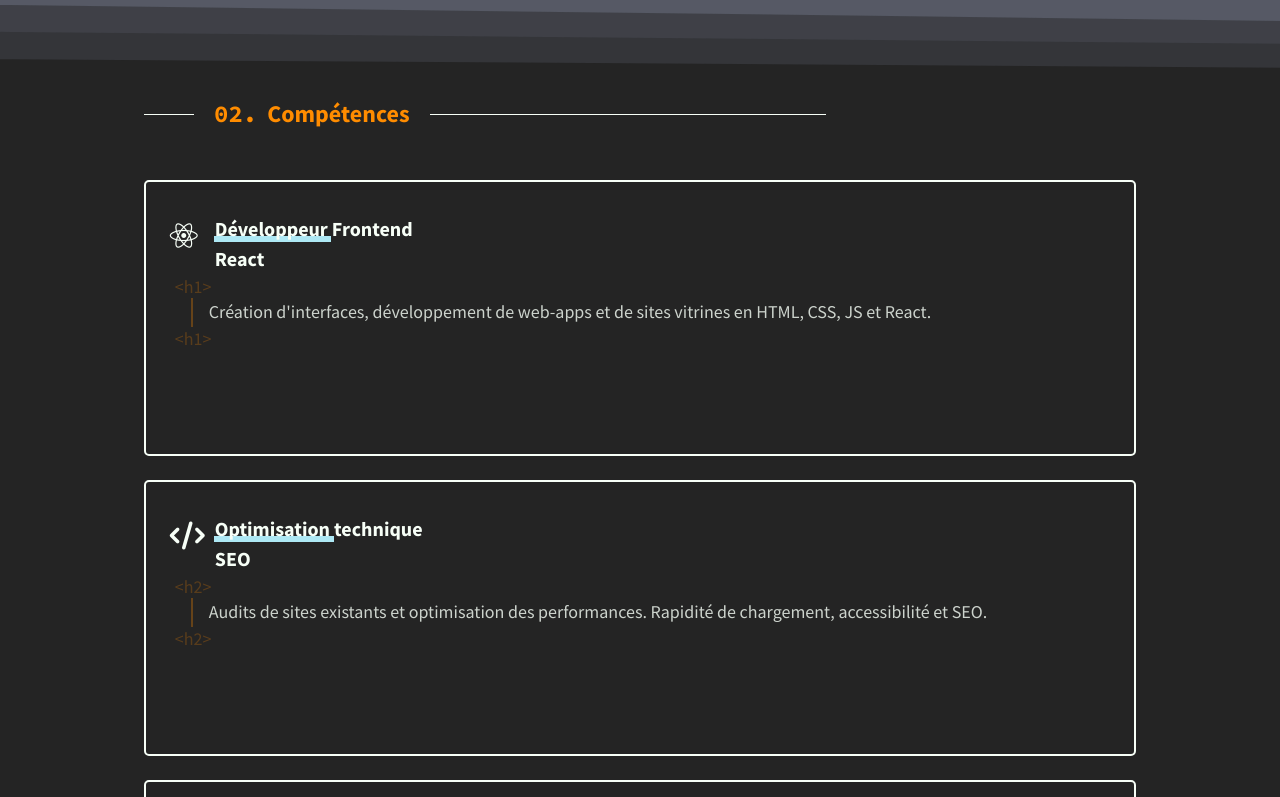
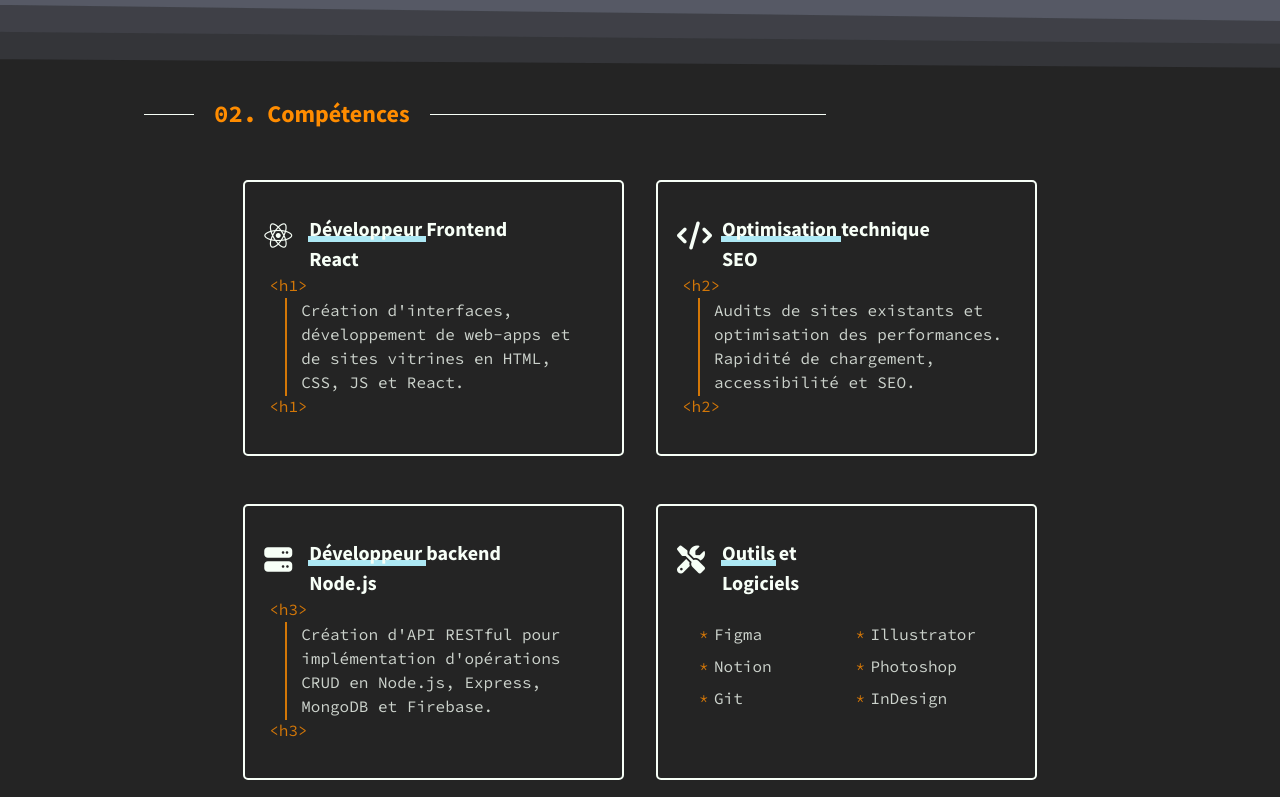
Before and after one commit to BuckyBuck135/Portfolio, a React (Vite) app: page / in a window 1280 px wide. Shown: the part 2000-2797 px from the top of the page. Built offline with nearby package versions, Linux system fonts and the light colour scheme.

Commit message:
adding tools card

```diff
--- a/src/Components/Skills/Skills.css
+++ b/src/Components/Skills/Skills.css
@@ -40,11 +40,12 @@
 }
 
 .skills--card {
+    overflow: hidden;
     min-height: 200px;
     border: 2px solid var(--white);
     border-radius: var(--border-radius);
     position: relative;
-    padding: 2em 1.8em 2.5em 1.8em;
+    padding: 2em 1.5em 2.5em 1.5em;
 }
 
 .skills--icon {
@@ -73,7 +74,6 @@
     width: 104%;
     left: -1%;
     background: var(--heading);
-
 }
 
 .skills--text-wrapper {
@@ -82,19 +82,39 @@
     padding-left: 1em;
 }
 
-
 .skills--text {
-    font-size: var(--font-m);
+    font-size: var(--font-s);
     position: relative;
     padding-left: 1em;
     opacity: 0.8;
+}
+
+.skills--tools {
+    display: grid;
+    grid-template-columns: 1fr 1fr;
+    gap: 0.5em 1em;
+}
+
+.skills--tools > li {
+    position: relative;
+}
+
+.skills--tools > li::before {
+    content: "*";
+    position: absolute;
+    color: var(--accent);
+    left: -15px;
+}
+
+.skills--text-wrapper {
+    font-family: var(--font-mono);
 }
 
 /* decoration: bar */
 .skills--text-wrapper::after {
     position: absolute;
     content: '';
-    opacity: 0.3;
+    opacity: 0.8;
     width: 0;
     height: 100%;
     top: 0;
@@ -103,11 +123,14 @@
     border: 0.1px solid var(--accent);
 }
 
+.skills--text-wrapper:is(.no-decoration)::after {
+    content: none;
+}
+
 /* decoration: <tags> */
 .skills--text::before,
 .skills--text::after {
     position: absolute;
-    opacity: 0.3;
     left: -1rem;
     color: var(--accent);
 }
@@ -135,7 +158,12 @@
 @media screen and (min-width: 768px){
     .section--skills {
         padding-top: 4em;
-        /* padding-bottom: 3em; */
-      }
+    }
 
+    .skills--cards {
+        width: 80%;
+        column-gap: 2em;
+        row-gap: 3em;
+        grid-template-columns: repeat(2, minmax(150px, 1fr));
+    }
 }
--- a/src/Components/Skills/Skills.jsx
+++ b/src/Components/Skills/Skills.jsx
@@ -46,6 +46,26 @@
                             </div>
                         </div>
                     </article>
+
+                    <article className="skills--card">
+                        <i class=" skills--icon fa-solid fa-screwdriver-wrench"></i>
+                        <div className="skills--heading">
+                            <h4><span className="skills--heading-accent">Outils</span> et</h4>
+                            <h4>Logiciels</h4>
+                        </div>
+                        <div className="skills--text-wrapper no-decoration">
+                            <div className="skills--text">
+                                <ul className="skills--tools">
+                                    <li>Figma</li>
+                                    <li>Illustrator</li>
+                                    <li>Notion</li>
+                                    <li>Photoshop</li>
+                                    <li>Git</li>
+                                    <li>InDesign</li>
+                                </ul>
+                            </div>
+                        </div>
+                    </article>
                 </div>
             </div>
         </section>
```
